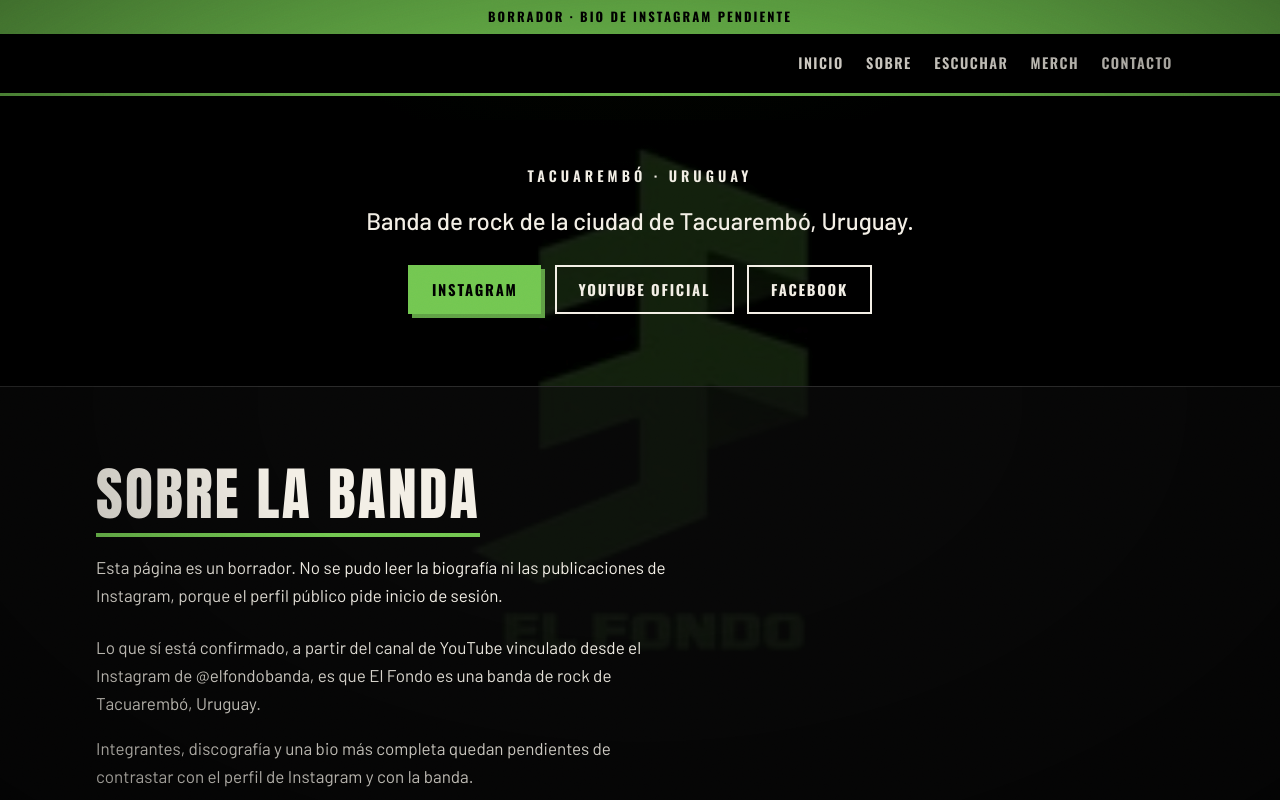
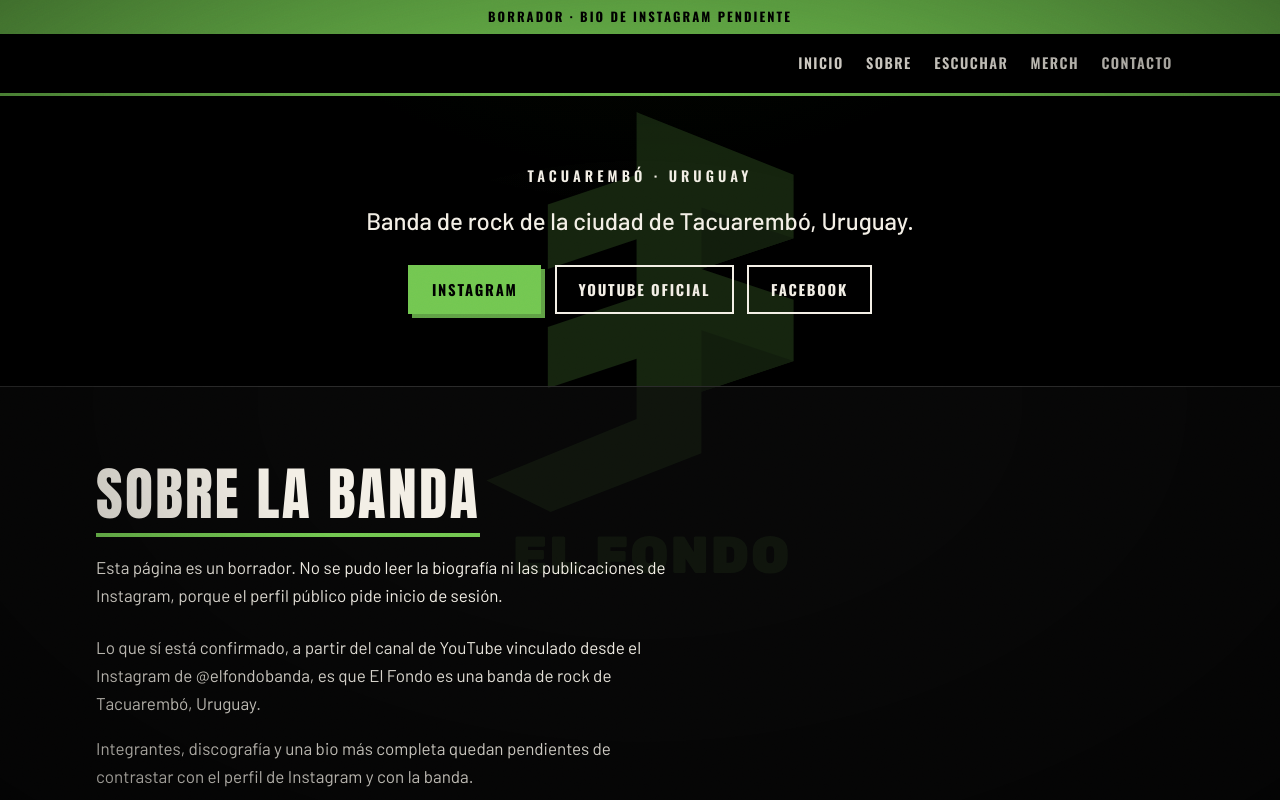
Before and after one commit to sotto-matias/el-fondo-banda, a website: page index.html in a window 1280 px wide. Shown: the top 800 px of the page. Drawn offline with nearby package versions, Linux system fonts and the light colour scheme.

Commit message:
feat(fondo): mostrar el logo SVG como marca de agua
Co-authored-by: Cursor <cursoragent@cursor.com>

```diff
--- a/index.html
+++ b/index.html
@@ -66,22 +66,29 @@
 
     .page-bg {
       position: fixed;
-      top: 0;
-      right: 0;
-      bottom: 0;
-      left: 0;
-      width: 100%;
-      height: 100%;
-      height: 100lvh;
-      min-height: 100dvh;
+      inset: 0;
       z-index: 0;
+      display: grid;
+      place-items: center;
       pointer-events: none;
-      background-image: url("logo.png");
-      background-repeat: no-repeat;
-      background-position: center center;
-      background-size: min(80vw, 70vh);
-      opacity: 0.16;
-      image-rendering: auto;
+    }
+
+    .page-bg img {
+      width: min(68vw, 64svh);
+      height: auto;
+      max-block-size: 72svh;
+      opacity: 0.18;
+      object-fit: contain;
+      transform: translateY(-7svh);
+      user-select: none;
+    }
+
+    @media (max-width: 36rem) {
+      .page-bg img {
+        width: min(62vw, 38svh);
+        transform: none;
+        opacity: 0.14;
+      }
     }
 
     .banner,
@@ -558,7 +565,9 @@
   </style>
 </head>
 <body>
-  <div class="page-bg" aria-hidden="true"></div>
+  <div class="page-bg" aria-hidden="true">
+    <img src="logo.svg" alt="" width="150" height="150">
+  </div>
   <a class="skip-link" href="#titulo-principal">Ir al contenido</a>
   <div class="banner">Borrador · bio de Instagram pendiente</div>
   <header class="site-header">
```
Also changed, not shown: package.json (added, +12 -0 lines), README.md, logo.svg (added), 2 other files.
